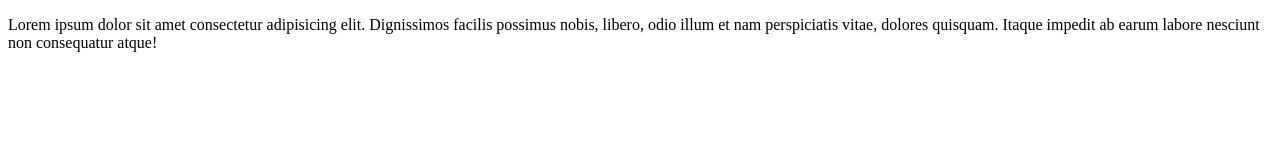
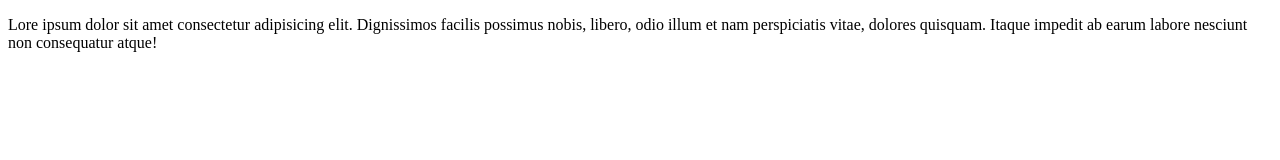
Before and after one commit to Matvii-holovan/test, a plain HTML site: page index.html in a window 1280 px wide. Drawn offline with Linux system fonts and the light colour scheme.

Commit message:
Update index.html

```diff
--- a/index.html
+++ b/index.html
@@ -15,6 +15,6 @@
     <meta name="theme-color" content="#ffffff">
 </head>
 <body>
-    <p>Lorem ipsum dolor sit amet consectetur adipisicing elit. Dignissimos facilis possimus nobis, libero, odio illum et nam perspiciatis vitae, dolores quisquam. Itaque impedit ab earum labore nesciunt non consequatur atque!</p>
+    <p>Lore ipsum dolor sit amet consectetur adipisicing elit. Dignissimos facilis possimus nobis, libero, odio illum et nam perspiciatis vitae, dolores quisquam. Itaque impedit ab earum labore nesciunt non consequatur atque!</p>
 </body>
 </html>
```
